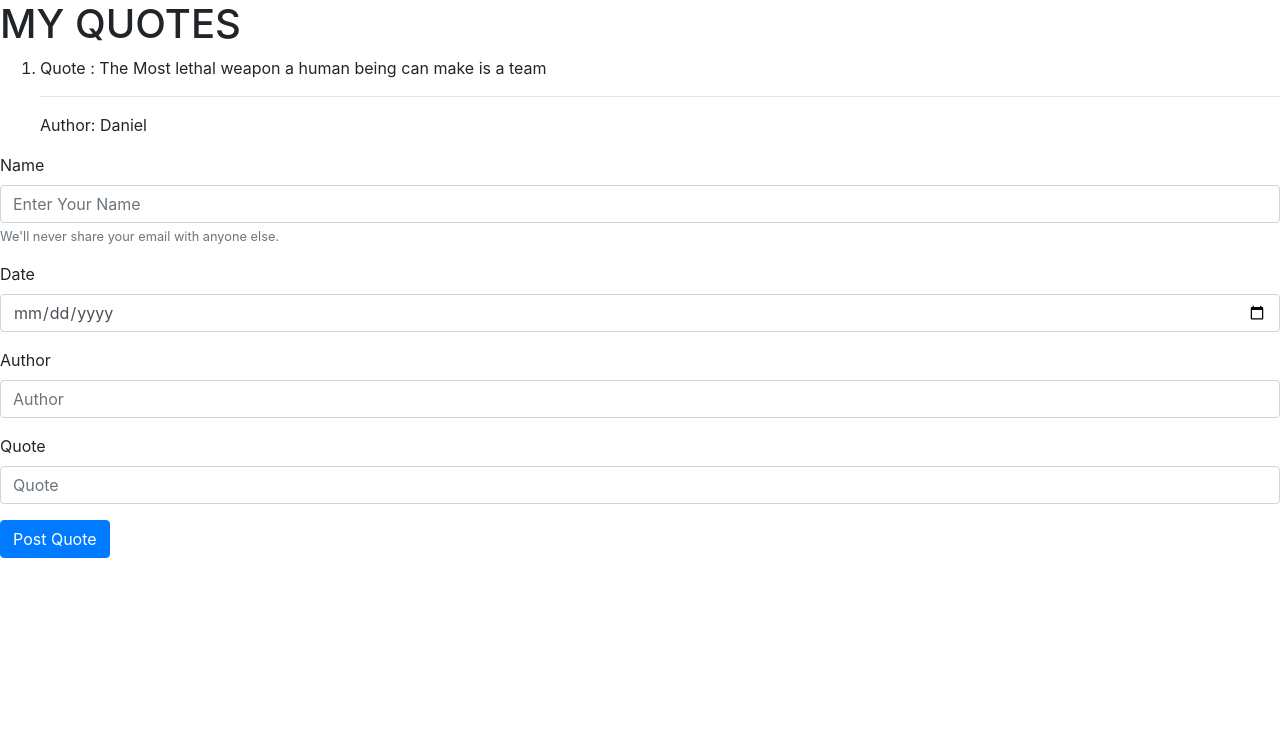
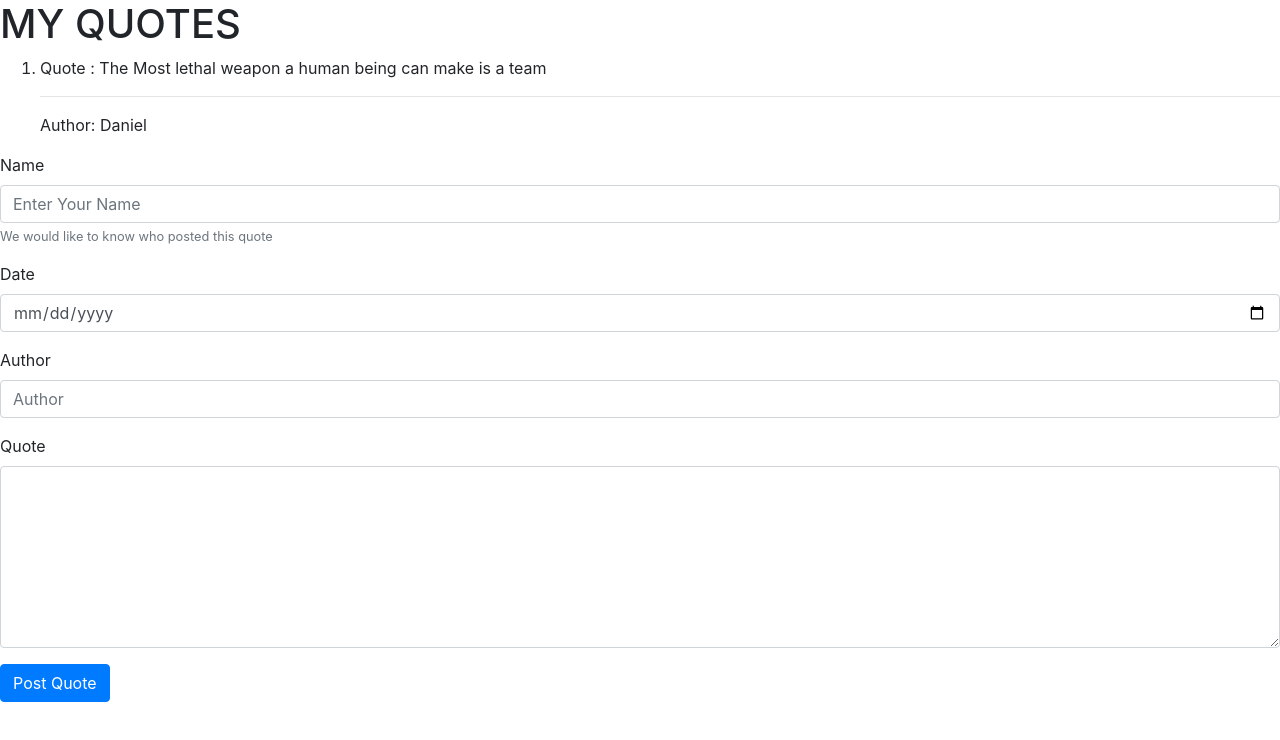
Before and after one commit to danielsind/myquotes, an Angular app: page / in a window 1280 px wide. Shown: the top 740 px of the page. Built offline with nearby package versions, Linux system fonts and the light colour scheme.

Commit message:
Edited the form on the Qute sectionon create.component.html,change it to text area

```diff
--- a/src/app/createQuote/create.component.html
+++ b/src/app/createQuote/create.component.html
@@ -2,7 +2,7 @@
     <div class="form-group">
       <label for="">Name</label>
       <input type="text" class="form-control" id="" aria-describedby="emailHelp" placeholder="Enter Your Name">
-      <small id="emailHelp" class="form-text text-muted">We'll never share your email with anyone else.</small>
+      <small class="form-text text-muted">We would like to know who posted this quote</small>
     </div>
     <div class="form-group">
       <label for="">Date</label>
@@ -13,8 +13,8 @@
         <input type="text" class="form-control" id="" placeholder="Author">
       </div>
       <div class="form-group">
-        <label for="">Quote</label>
-        <input type="text" class="form-control" id="" placeholder="Quote">
+        <label for="exampleFormControlTextarea3">Quote</label>
+        <textarea class="form-control" id="" rows="7"></textarea>
       </div>
 
     <button type="submit" class="btn btn-primary">Post Quote</button>
```
